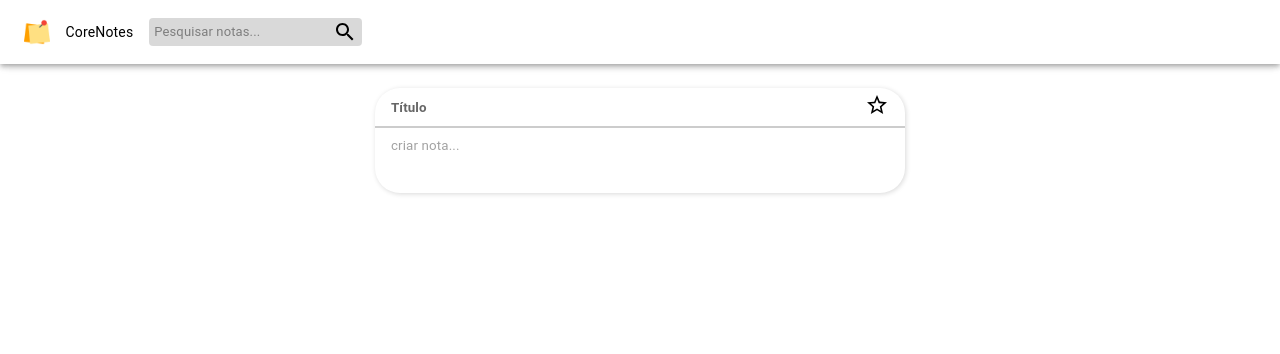
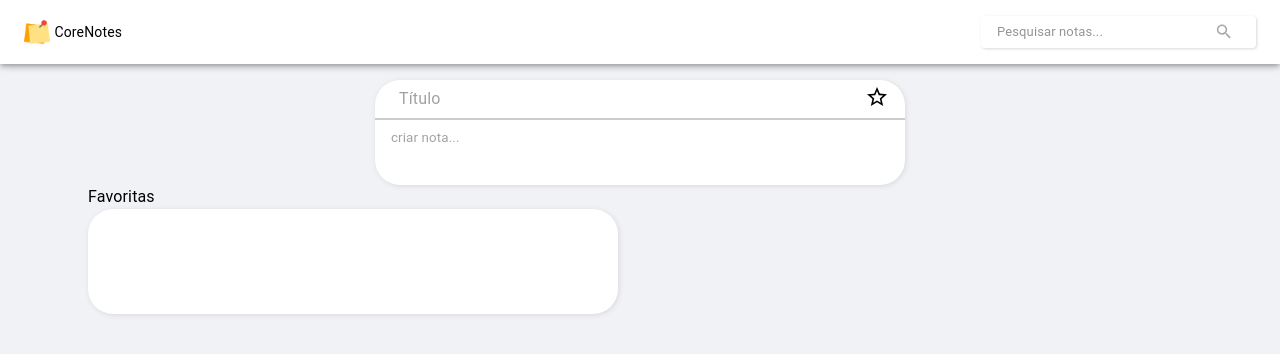
Before and after one commit to lucasafonsobastos/desafio-corelabbr, a React (Vite) app in the folder coreNotes/: page / in a window 1280 px wide. Shown: the top 354 px of the page. Built offline with nearby package versions, Linux system fonts and the light colour scheme.

Commit message:
atualizando

```diff
--- a/coreNotes/src/App.tsx
+++ b/coreNotes/src/App.tsx
@@ -2,13 +2,18 @@ import { Box } from '@mui/material';
 import Header from './components/Header';
 import Conteiner from '@mui/material/Container';
 import NewNote from './components/NewNote';
+import Holding from './components/Holding';
 
 function App() {
 
   return (
-    <>
-      <Conteiner maxWidth='sm'>
+    <Conteiner maxWidth='lg' sx={{
+      backgroundColor:'#F0F2F5',
+      height:'100vh',
+      width:'100vw',
+      }}>
       <Header></Header>
+
       <Box sx={{
         marginTop: '5rem',
         display: 'flex' ,
@@ -16,8 +21,9 @@ function App() {
         justifyContent: 'center'}}>
         <NewNote></NewNote>
       </Box>
+
+      <Holding></Holding>
     </Conteiner>
-    </>
   )
 }
 
--- a/coreNotes/src/components/Header.tsx
+++ b/coreNotes/src/components/Header.tsx
@@ -1,4 +1,4 @@
-import { alpha, AppBar, Box, InputBase, styled, Toolbar, Typography } from "@mui/material";
+import { alpha, AppBar, Box, Button, InputBase, styled, Toolbar, Typography } from "@mui/material";
 import SearchIcon from '@mui/icons-material/Search';
 
 const Logo = styled('img')(() => ({
@@ -10,16 +10,17 @@ const Search = styled('div')(({ theme }) =>({
     flexDirection: 'row',
     alignItems: 'center',
     justifyContent: 'space-between',
-    backgroundColor: alpha(theme.palette.common.black, 0.15),
+    //backgroundColor: alpha(theme.palette.common.white, 1),
+    boxShadow: '1px 1px 3px #D9D9D9',
     borderRadius: '4px',
-    padding: '0 5px',
     ':hover': {
-        backgroundColor: alpha(theme.palette.common.black, 0.3),
+        backgroundColor: alpha(theme.palette.common.black, 0.05),
     },
 }));
 
 const SearchInputStyled = styled(InputBase)(() => ({
-    color: 'inherit',
+    color: 'black',
+    fontSize: 'small',
     backgroundColor: 'transparent',
   }));
 
@@ -35,24 +36,29 @@ function Header() {
                 <AppBar sx={{
                     backgroundColor: 'white'
                 }}>
-                    <Toolbar>
+                    <Toolbar sx={{padding:'0 0.3rem', justifyContent:'space-between'}}>
+                        <Box sx={{display:'flex', alignItems:'center'}}>
                             <Logo src="/img/icone.png"></Logo>
                             <Typography
                             variant="body2"
                             noWrap
                             component="div"
-                        padding={'1rem'}
+                            sx={{color:'black', padding:'0 0.3rem'}}
                             >
                                 CoreNotes
                             </Typography>
+                        </Box>
+
                         <Search>
-                            <SearchInputStyled
-                                placeholder="Pesquisar notas..."
-                                sx={{fontSize: 'small'}}
+                            <SearchInputStyled placeholder="Pesquisar notas..."
+                            sx={{margin:"0 1rem"}}
                             >
                             </SearchInputStyled>
 
-                            <SearchIcon sx={{backgroundColor: 'transparent'}}/>
+                            <Button variant="text" sx={{width:'1rem'}}>
+                                <SearchIcon sx={{backgroundColor: 'transparent', color:'darkgrey', height:'1.2rem'}}/>
+                            </Button>
+
                         </Search>
 
                     </Toolbar>
--- /dev/null
+++ b/coreNotes/src/components/Holding.tsx
@@ -0,0 +1,18 @@
+import { Container, Typography } from "@mui/material";
+import Note from "./Note";
+
+
+function Holding() {
+    return (
+        <Container maxWidth='lg'>
+            <Typography>Favoritas</Typography>
+            <div>
+                <Note></Note>
+            </div>
+
+        </Container>
+    )
+}
+
+
+export default Holding;
--- a/coreNotes/src/components/NewNote.tsx
+++ b/coreNotes/src/components/NewNote.tsx
@@ -1,7 +1,8 @@
 import * as React from "react";
-import { Box, InputBase, InputLabel, styled } from "@mui/material";
+import { Box, Button, IconButton, InputBase, styled } from "@mui/material";
 import StarIcon from '@mui/icons-material/Star';
 import StarBorderIcon from '@mui/icons-material/StarBorder';
+import AddIcon from '@mui/icons-material/Add';
 
 
 const EditNota = styled(Box)(() => ({
@@ -10,9 +11,10 @@ const EditNota = styled(Box)(() => ({
     boxShadow: '1px 1px 5px #D9D9D9',
     borderRadius: '25px',
     minHeight: '105px',
-    width: '100%',
+    width: '70%',
     maxWidth: '530px',
     overflow: 'hidden',
+    backgroundColor:'#FFFFFF'
 }));
 
 const Line = styled('span')(() => ({
@@ -29,18 +31,33 @@ const BtFavorite = styled('div')(() => ({
 
 function NewNote(){
 
-    const [favorite, setFavorite] = React.useState<null | HTMLElement>(false);
+    const [favorite, setFavorite] = React.useState<null | HTMLElement>(null);
+    const [titleNote, setTitleNote] = React.useState<null | HTMLTextAreaElement>(null);
+    const [textNote, setTextNote] = React.useState<null | HTMLTextAreaElement>(null);
 
-    const handleFavorite = (event: React.MouseEvent<null | HTMLElement>) => {
-        setFavorite(true);
+    const onChangeTitleNote = (event: React.ChangeEvent) => {
+        setTitleNote(event.currentTarget.value)
+    }
+
+    const onChangeTextNote = (event: React.ChangeEvent) => {
+        setTextNote(event.currentTarget.value)
+    }
+
+    const handleFavorite = () => {
+        //setFavorite(true);
+        if(favorite){
+            setFavorite(false);
+        } else {
+            setFavorite(true);
+        }
+
     }
 
     const isFavorite = () => {
         if(favorite){
-            return (<StarIcon></StarIcon>)
-
+            return (<StarIcon sx={{color:'#FFA000'}}></StarIcon>)
         } else {
-            return (<StarBorderIcon></StarBorderIcon>)
+            return (<StarBorderIcon ></StarBorderIcon>)
         }
     }
 
@@ -50,9 +67,8 @@ function NewNote(){
                 <Box sx={{
                     display: 'flex', alignItems: 'center', padding: '.2rem 1rem', justifyContent: 'space-between'
                 }}>
-                    <InputLabel sx={{ fontWeight:'bold', fontSize: 'smaller'}}>Título</InputLabel>
-                    <InputBase sx={{
-                        padding: '0 1rem',
+                    <InputBase value={titleNote} onChange={onChangeTitleNote} placeholder="Título" sx={{
+                        padding: '0 .5rem', width: '100%', textTransform:'uppercase'
                     }}>
                     </InputBase>
                     <BtFavorite onClick={handleFavorite}>
@@ -61,11 +77,17 @@ function NewNote(){
                 </Box>
                 <Line></Line>
                 <Box>
-                    <InputBase multiline placeholder="criar nota..." sx={{
+
+                    <InputBase value={textNote} onChange={onChangeTextNote} multiline placeholder="criar nota..." sx={{
                         padding: '0.5rem 1rem', fontSize: 'smaller', width: '100%',
                     }}>
                     </InputBase>
                 </Box>
+                {textNote &&
+                    <IconButton aria-label="Adicionar Nota" sx={{alignSelf:'flex-end'}}>
+                        <AddIcon sx={{color:'#20f920'}}></AddIcon>
+                    </IconButton>
+                }
             </EditNota>
         </>
     )
--- /dev/null
+++ b/coreNotes/src/components/Note.tsx
@@ -0,0 +1,25 @@
+import { Box, styled } from "@mui/material";
+
+const BlocoNota = styled(Box)(() => ({
+    display: 'flex',
+    flexDirection: 'column',
+    boxShadow: '1px 1px 5px #D9D9D9',
+    borderRadius: '25px',
+    minHeight: '105px',
+    width: '70%',
+    maxWidth: '530px',
+    overflow: 'hidden',
+    backgroundColor:'#FFFFFF'
+}));
+
+
+function Note() {
+    return (
+        <BlocoNota>
+
+        </BlocoNota>
+    )
+}
+
+
+export default Note;
--- a/coreNotes/src/index.css
+++ b/coreNotes/src/index.css
@@ -1,5 +1,10 @@
 * {
-  color: black;
-  background-color: '#F0F2F5';
   font-family:'Segoe UI', Tahoma, Geneva, Verdana, sans-serif;
+  margin: 0;
+  padding: 0;
+
 }
+
+body  {
+  background-color: #F0F2F5;
+}
```
Lines whose indentation alone changed are shown as unchanged.
